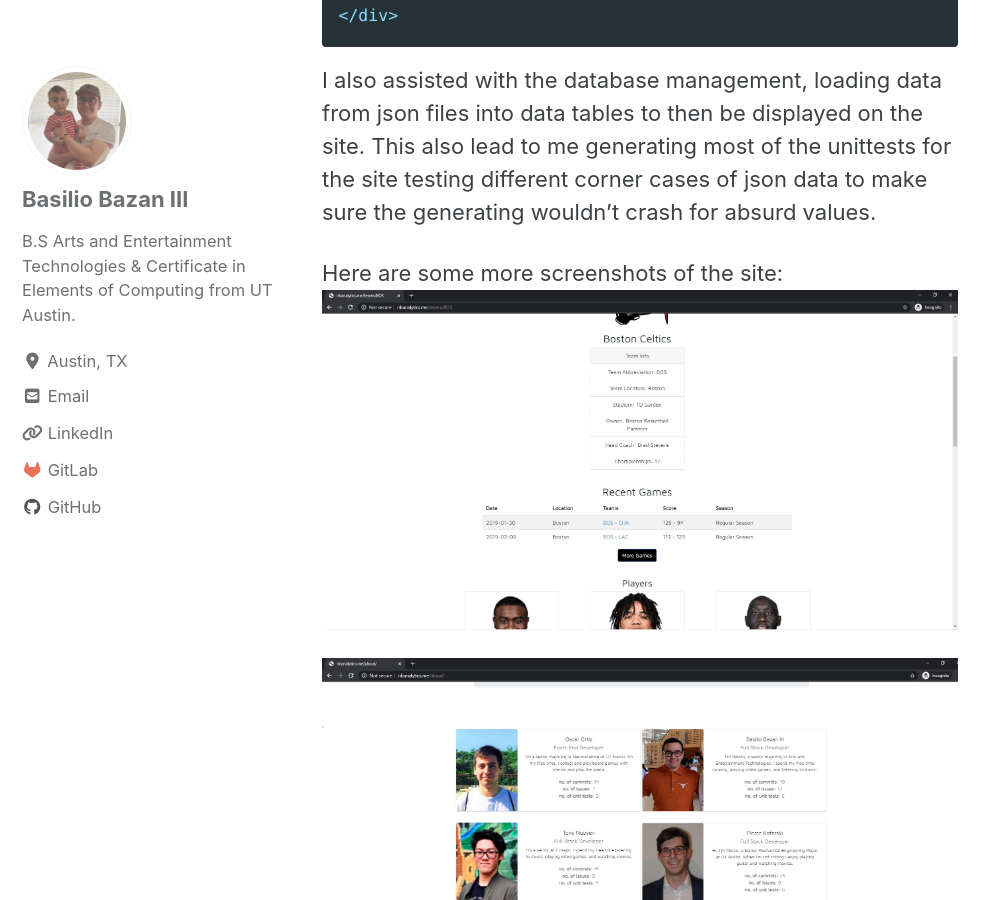
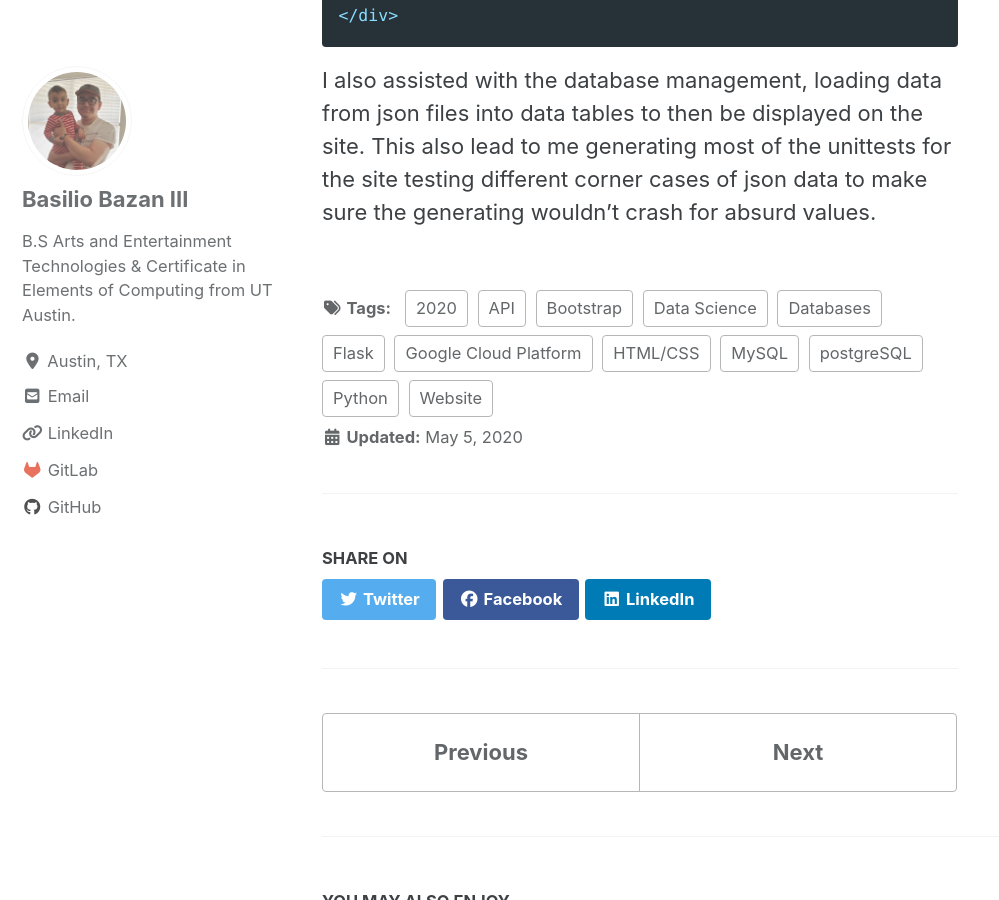
Before and after one commit to Basilio0505/basilio0505.github.io, a Jekyll site: the page built from _posts/2020-05-05-nbanalytics.md, in a window 1280 px wide and 900 px high, scrolled down 4014 px. Shown: the whole window, without its empty margins (0-999 px from the left). Built offline with Jekyll 4.4.1, drawn with Linux system fonts in a browser that asks for light colours; cached includes are drawn as plain includes; nearby versions of some CDN libraries.

Commit message:
removed some images

```diff
--- a/_posts/2020-05-05-nbanalytics.md
+++ b/_posts/2020-05-05-nbanalytics.md
@@ -46,8 +46,9 @@ as part of an end of year presentation about the tool.
 I acted as a full stack developer on this project, having a hand in front-end page
 design, data base management, and back-end testing through unittests.
 
-With front-end work I used Bootstrap to create a simple and slick design from the home
-screen, the navigation bar, and the helping with the design of the teams and players page.
+With front-end work I used Bootstrap to create a simple and slick design from the
+home screen, the navigation bar, and the helping with the design of the teams and
+players page.
 
 <img src="{{ site.url }}{{site.baseurl}}/assets/images/nbanalytics/NBAnalytics_Teams.jpg" alt="NBAnalytics Teams Page">
 
@@ -75,8 +76,3 @@ I also assisted with the database management, loading data from json files into
 tables to then be displayed on the site. This also lead to me generating most of the
 unittests for the site testing different corner cases of json data to make sure the
 generating wouldn't crash for absurd values.
-
-Here are some more screenshots of the site:
-<img src="{{ site.url }}{{ site.baseurl }}/assets/images/nbanalytics/NBAnalytics_Celtics.jpg" alt="NBAnalytics Celtics Page">
-
-<img src="{{ site.url }}{{ site.baseurl }}/assets/images/nbanalytics/NBAnalytics_About.jpg" alt="NBAnalytics About Page">
```
Also changed, not shown: assets/images/nbanalytics/NBAnalytics_About.jpg (deleted), assets/images/nbanalytics/NBAnalytics_Celtics.jpg (deleted).
